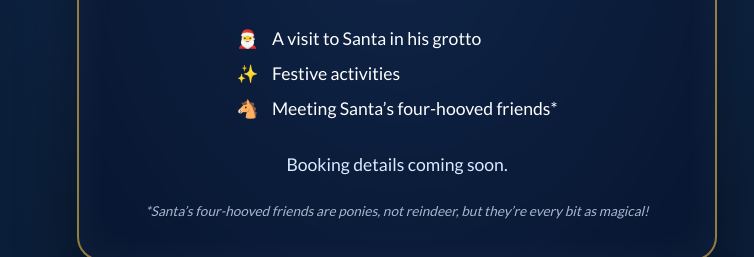
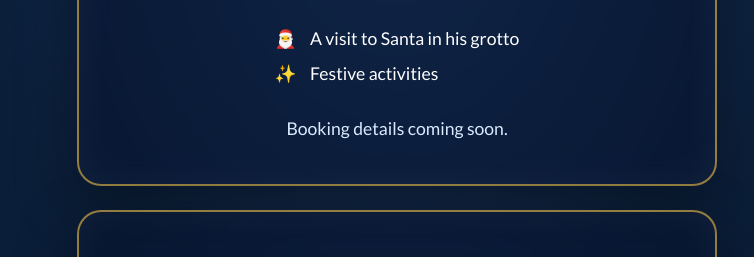
Before and after one commit to nutleypreschool/nutley-christmas, a plain HTML site: page index.html in a window 1280 px wide. Shown: the part 3286-3543 px from the top of the page, without its empty margins (243-997 px from the left). Drawn offline with Linux system fonts and the light colour scheme; a web font is replaced by a local one.

Commit message:
Remove ponies from the grotto until they're confirmed
Co-Authored-By: Claude Opus 5.5 <noreply@anthropic.com>

```diff
--- a/index.html
+++ b/index.html
@@ -265,12 +265,8 @@
       <ul class="grotto-list">
         <li><span aria-hidden="true">🎅</span> A visit to Santa in his grotto</li>
         <li><span aria-hidden="true">✨</span> Festive activities</li>
-        <li><span aria-hidden="true">🐴</span> Meeting Santa’s four-hooved friends*</li>
       </ul>
       <p class="lead">Booking details coming soon.</p>
-      <p class="small-print">
-        *Santa’s four-hooved friends are ponies, not reindeer, but they’re every bit as magical!
-      </p>
     </section>
 
     <!-- ---------- Fundraising ---------- -->
--- a/style.css
+++ b/style.css
@@ -181,6 +181,10 @@ h3 {
   font-size: 1.1rem;
   line-height: 1.6;
   color: var(--ice);
+}
+
+.card > .lead:last-child {
+  margin-bottom: 0;
 }
 
 .lead strong {
@@ -575,12 +579,6 @@ h3 {
   color: var(--ice);
 }
 
-/* ---------- Lights ---------- */
-
-#lights .lead:last-child {
-  margin-bottom: 0;
-}
-
 .lead a {
   color: var(--gold);
   font-weight: 700;
```
